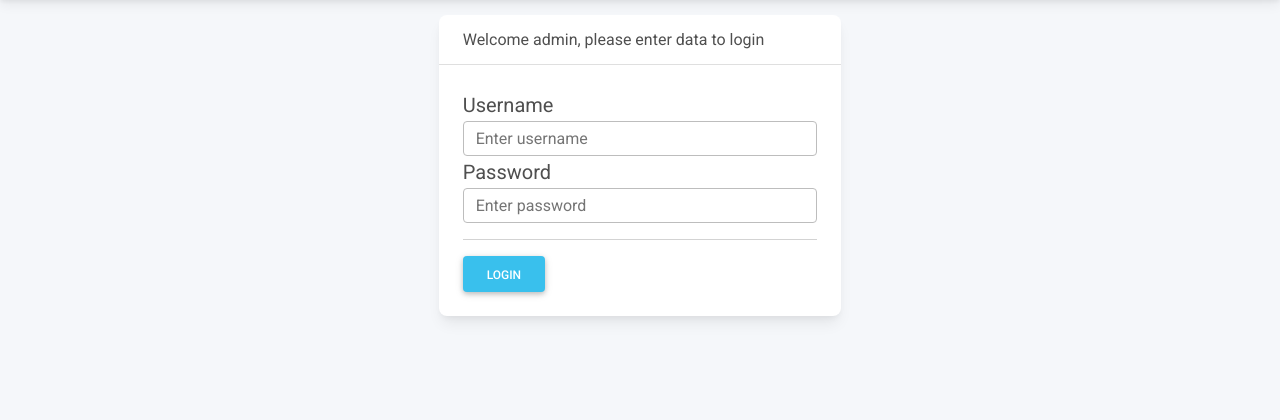
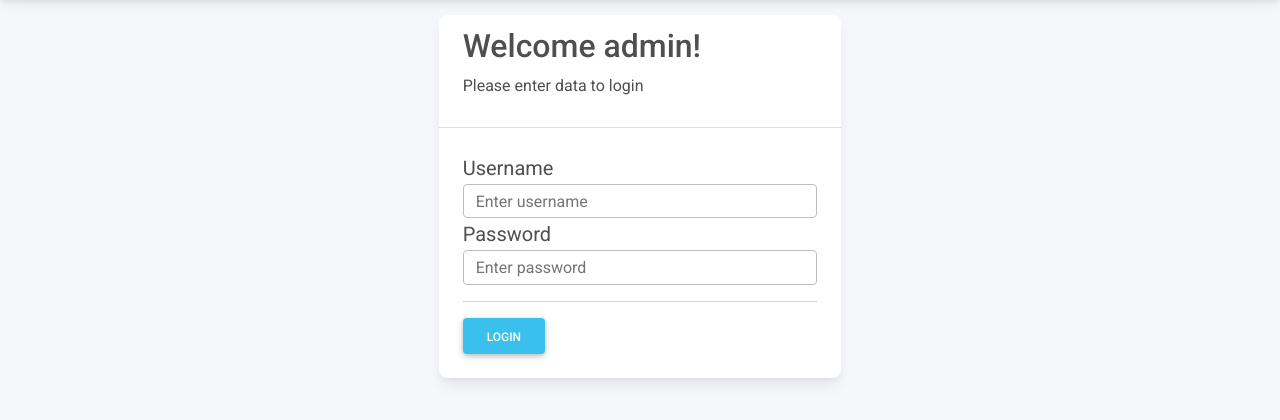
Before and after one commit to researchcode/PAtlasCo, a PHP site: page /admin/login.php in a window 1280 px wide. Shown: the part 59-479 px from the top of the page. Run offline with PHP 8.4, Linux system fonts and the light colour scheme; some libraries are stand-ins or nearby versions.

Commit message:
login and gitignore
Updating the login file and adding the gitignore file.

```diff
--- a/admin/login.php
+++ b/admin/login.php
@@ -11,18 +11,19 @@ include("../basics/footer.php");
 
         <div class="card">
             <div class="card-header">
-                Welcome admin, please enter data to login
+                <h2>Welcome admin!</h2>
+                <p>Please enter data to login</p>
             </div>
             <div class="card-body">
                 <blockquote class="blockquote mb-0">
                     <form>
                         <div class="form-group">
                             <label for="username">Username</label>
-                            <input type="text" class="form-control" name="username" id="username" placeholder="Enter username">
+                            <input type="text" class="form-control" name="username" id="username" placeholder="Enter username" required>
                         </div>
                         <div class="form-group">
                             <label for="password">Password</label>
-                            <input type="password" class="form-control" name="password" id="password" placeholder="Enter password">
+                            <input type="password" class="form-control" name="password" id="password" placeholder="Enter password" required>
                         </div>
                         <hr>
                         <button type="submit" class="btn btn-info">Login</button>
```
Also changed, not shown: 1 other file.
